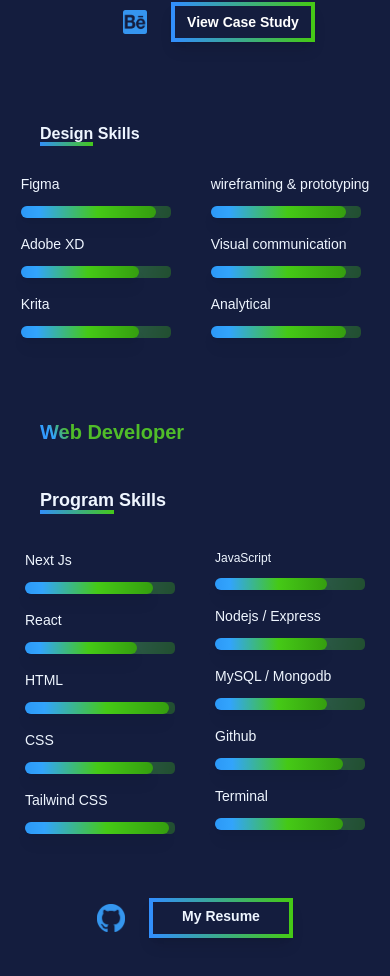
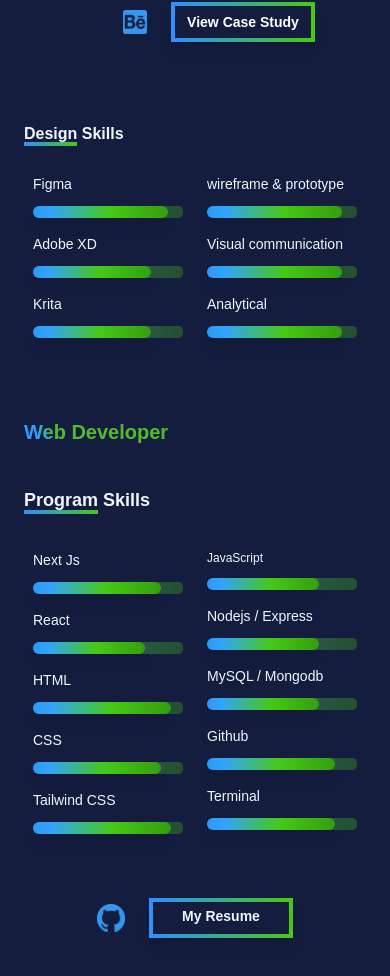
Before and after one commit to Asia-Dhahr/my-portfolio, a Next.js app: page /web-dev in a window 390 px wide. Shown: the part 1218-2194 px from the top of the page. Built offline with nearby package versions, Linux system fonts and the light colour scheme; what tailwind-scroll-behavior would draw is missing.

Commit message:
added scroll carousel

```diff
--- a/pages/biologist.js
+++ b/pages/biologist.js
@@ -69,7 +69,7 @@ const Biologist = () => {
                         </div>
                         <div className="snap-center shrink-0 relative">
                             <img className="shrink-0 w-80 h-44 sm:w-52 sm:h-32 md:h-48 md:w-64 lg:w-full lg:h-60  rounded-lg shadow-xl bg-[#787d61]" src="/p3/insect2.jpg" />
-                            <div className="absolute top-0 right-0 bottom-0 left-0 w-80 h-44 lg:w-full lg:h-60 md:h-48 md:w-64  sm:w-48 sm:h-32 overflow-hidden bg-fixed opacity-0 hover:opacity-20 transition duration-300 ease-in-out bg-yellow-400"></div>
+                            <div className="absolute top-0 right-0 bottom-0 left-0 w-80 h-44 lg:w-full lg:h-60 md:h-48 md:w-64 sm:w-52 sm:h-32 overflow-hidden bg-fixed opacity-0 hover:opacity-20 transition duration-300 ease-in-out bg-yellow-400"></div>
                         </div>
                         <div className=" snap-center shrink-0 relative">
                             <img className="shrink-0 w-64 h-56 sm:w-44 sm:h-[180px] md:h-[250px] md:w-52 lg:w-full lg:h-72  rounded-lg shadow-xl bg-[#787d61]" src="/p3/insect4.jpg" />
@@ -93,10 +93,10 @@ const Biologist = () => {
                     </div>
                     <div className="absolute top-0 p-4 pb-28 w-full h-full flex justify-between place-items-center z-10 lg:visible md:visible sm:invisible invisible">
                         <button onClick={() => { picsRef.current.scrollLeft = picsRef.current.scrollLeft - 300 }}>
-                            <ChevronLeftIcon className={`lg:text-[#848572] md:text-[#848572] lg:bg-[#E7E3C7] md:bg-[#E7E3C7] sm:text-transparent text-transparent rounded-full w-16 h-16 cursor-pointer lg:shadow md:shadow ${left ? 'visible' : 'invisible'}`} />
+                            <ChevronLeftIcon className={`lg:text-[#848572] md:text-[#848572] lg:bg-[#E7E3C7] md:bg-[#E7E3C7] sm:text-transparent rounded-full lg:w-16 lg:h-16 md:w-16 md:h-16 sm:w-1 sm:h-1 w-1 h-1 cursor-pointer lg:shadow md:shadow ${left ? 'visible' : 'invisible'}`} />
                         </button>
                         <button onClick={() => { picsRef.current.scrollLeft = picsRef.current.scrollLeft + 300 }}>
-                            <ChevronRightIcon className={`lg:text-[#848572] md:text-[#848572]  lg:bg-[#E7E3C7] md:bg-[#E7E3C7] sm:text-transparent text-transparent rounded-full w-16 h-16 cursor-pointer lg:shadow md:shadow ${right ? 'visible' : 'invisible'}`} />
+                            <ChevronRightIcon className={`lg:text-[#848572] md:text-[#848572]  lg:bg-[#E7E3C7] md:bg-[#E7E3C7] sm:text-transparent text-transparent rounded-full lg:w-16 lg:h-16 md:w-16 md:h-16 sm:w-1 sm:h-1 w-1 h-1 cursor-pointer lg:shadow md:shadow ${right ? 'visible' : 'invisible'}`} />
                         </button>
                     </div>
 
--- a/pages/web-dev.js
+++ b/pages/web-dev.js
@@ -32,7 +32,7 @@ const WebDeveloper = () => {
                 {/* <div className="flex justify-start items-start">
                     <div className="absolute lg:visible md:visible sm:visible invisible " ><img src="web/design.png" className="mandala lg:w-64 lg:h-64 md:w-44 md:h-44 sm:w-40 sm:h-40 h-20  animate-spin" /></div>
                 </div> */}
-                <div className="flex justify-center place-items-center text-white mx-4 md:pt-20 sm:pt-20 pt-20">
+                <div className="flex justify-center place-items-center text-white mx-4 md:pt-28 sm:pt-20 pt-20">
                     <div className="lg:flex md:flex sm:flex grid justify-center place-items-center lg:gap-36 md:gap-10 sm:gap-5 gap-5 mt-0 sm:mx-3">
                         <section className="text-blue-50 lg:w-1/4 md:w-2/5 sm:w-80 w-3/4  ">
                             <div className="ux lg:mb-20 md:mb-10 sm:mb-10 mb-7">
@@ -46,7 +46,7 @@ const WebDeveloper = () => {
                         </section>
                         <section className="">
                             <div className="span border-4 ">
-                                <a href="https://www.behance.net/gallery/134480207/Furniture-shop"><img className="lg:h-80 md:h-64 sm:h-40 h-44 object-contain p-1" src="web/furnilax.jpg" /></a>
+                                <a href="https://www.behance.net/gallery/134480207/Furniture-shop"><img className="lg:h-80 md:h-56 sm:h-40 h-44 object-contain p-1" src="web/furnilax.jpg" /></a>
                             </div>
                             <div className="flex justify-end items-center text-center mt-5 gap-6 ">
                                 <a className="transform motion-safe:hover:scale-125 transition ease-in-out delay-250" href="https://www.behance.net/elysiumelys"><img className="lg:h-8 lg:w-8 md:h-8 md:w-8 sm:h-6 sm:w-6 h-6 w-6" src="web/behance.png" /></a>
@@ -57,11 +57,11 @@ const WebDeveloper = () => {
                 </div>
                 <div className="flex justify-center">
                     <section className="lg:w-2/3 md:w-full sm:w-full w-full lg:mt-10 md:mt-10 sm:mt-10 mt-20 lg:mb-14 md:mb-14 sm:mb-7 mb-7">
-                        <h1 className="lg:mx-12 md:mx-10 sm:mx-6 mx-10 text-blue-50 border-b-3 lg:text-xl md:text-xl sm:text-base text-base font-semibold "><span className="span">Design</span> Skills</h1>
+                        <h1 className="lg:mx-12 md:mx-10 sm:mx-6 mx-6 text-blue-50 border-b-3 lg:text-xl md:text-xl sm:text-base text-base font-semibold "><span className="span">Design</span> Skills</h1>
                     </section>
                 </div>
-                <div className="flex justify-center mx-2">
-                    <div className="flex flex-rows lg:gap-20 md:gap-4 sm:gap-0 gap-0 w-4/6 place-content-center ">
+                <div className="flex justify-center mx-2 ">
+                    <div className="flex flex-rows lg:gap-20 md:gap-4 sm:gap-0 gap-6 w-fit place-content-center ">
                         <section className="flex flex-col lg:gap-6 md:gap-6 sm:gap-6 gap-4">
                             <div className=" display-block text-blue-50">
                                 <h1 className="mb-3 font-base lg:text-lg md:text-base sm:text-sm text-sm">Figma</h1>
@@ -82,20 +82,20 @@ const WebDeveloper = () => {
                                 </div>
                             </div>
                         </section>
-                        <section className="flex flex-col lg:gap-6 md:gap-6 sm:gap-6 gap-4">
-                            <div className=" display-block text-blue-50 lg:ml-0 md:ml-10 sm:ml-10 ml-10 whitespace-nowrap">
-                                <h1 className="mb-3 font-base lg:text-lg md:text-base sm:text-sm text-sm whitespace-nowrap">wireframing & prototyping</h1>
+                        <section className="flex flex-col lg:gap-6 md:gap-6 sm:gap-6 gap-4 ">
+                            <div className=" display-block text-blue-50 lg:ml-0 md:ml-10 sm:ml-10 whitespace-nowrap">
+                                <h1 className="mb-3 font-base lg:text-lg md:text-base sm:text-sm text-sm whitespace-nowrap">wireframe & prototype</h1>
                                 <div className="bg-[url('/web/opacity.png')] bg-no-repeat bg-cover lg:w-96 md:w-72 sm:w-60 w-[150px] lg:h-4 md:h-4 sm:h-3 h-3  rounded-r-xl rounded-l-2xl ">
                                     <div className="rate lg:w-11/12 md:w-64 sm:w-[220px] w-[135px] lg:h-4 md:h-4 sm:h-3 h-3 bg-green-400 rounded-r-full rounded-l-full shadow-lg hover:shadow-green-400/50 hover:text-green-300 transition duration-300"></div>
                                 </div>
                             </div>
-                            <div className=" display-block text-blue-50 lg:ml-0 md:ml-10 sm:ml-10 ml-10">
+                            <div className=" display-block text-blue-50 lg:ml-0 md:ml-10 sm:ml-10 ml-">
                                 <h1 className="mb-3 font-base lg:text-lg md:text-base sm:text-sm text-sm">Visual communication</h1>
                                 <div className="bg-[url('/web/opacity.png')] bg-no-repeat bg-cover lg:w-96 md:w-72 sm:w-60 w-[150px] lg:h-4 md:h-4 sm:h-3 h-3  rounded-r-xl rounded-l-2xl ">
                                     <div className="rate lg:w-80 md:w-64 sm:w-56 w-[135px] lg:h-4 md:h-4 sm:h-3 h-3 bg-green-400 rounded-r-full rounded-l-full shadow-lg hover:shadow-green-400/50 hover:text-green-300 transition duration-300"></div>
                                 </div>
                             </div>
-                            <div className=" display-block text-blue-50 lg:ml-0 md:ml-10 sm:ml-10 ml-10">
+                            <div className=" display-block text-blue-50 lg:ml-0 md:ml-10 sm:ml-10 ml-">
                                 <h1 className="mb-3 font-base lg:text-lg md:text-base sm:text-sm text-sm">Analytical</h1>
                                 <div className="bg-[url('/web/opacity.png')] bg-no-repeat bg-cover lg:w-96 md:w-72 sm:w-60 w-[150px] lg:h-4 md:h-4 sm:h-3 h-3  rounded-r-xl rounded-l-2xl ">
                                     <div className="rate lg:w-72 md:w-52 sm:w-52 w-[135px] lg:h-4 md:h-4 sm:h-3 h-3 bg-green-400 rounded-r-full rounded-l-full shadow-lg hover:shadow-green-400/50 hover:text-green-300 transition duration-300"></div>
@@ -110,70 +110,70 @@ const WebDeveloper = () => {
             <div className="h-[700px] md:h-[770px] lg:h-screen bg-cover bg-scroll bg-no-repeat bg-center lg:bg-[url('/web/p3.png')] sm:bg-[url('/web/p3-3.png')] md:bg-[url('/web/p3-2.png')] bg-[url('/web/p3.png')] ">
                 <div className="flex justify-center">
                     <section className="lg:w-2/3 md:w-full sm:w-full w-full lg:mt-20 md:mt-20 sm:mt-14 mt-20 lg:mb-12 md:mb-8 sm:mb-7 mb-7">
-                        <h1 className="wd lg:mx-12 md:mx-10 sm:mx-6 mx-10 text-blue-50 border-b-3 font-semibold lg:text-2xl md:text-2xl sm:text-xl text-xl">Web Developer</h1>
-                        <h2 className="lg:mx-12 md:mx-10 sm:mx-6 mx-10 text-blue-50 border-b-3 lg:text-xl md:text-xl sm:text-base text-lg  font-semibold lg:mt-8 md:mt-8 sm:mt-8 mt-10"><span className="span">Program</span> Skills</h2>
+                        <h1 className="wd lg:mx-12 md:mx-10 sm:mx-6 mx-6 text-blue-50 border-b-3 font-semibold lg:text-2xl md:text-2xl sm:text-xl text-xl">Web Developer</h1>
+                        <h2 className="lg:mx-12 md:mx-10 sm:mx-6 mx-6 text-blue-50 border-b-3 lg:text-xl md:text-xl sm:text-base text-lg  font-semibold lg:mt-8 md:mt-8 sm:mt-8 mt-10"><span className="span">Program</span> Skills</h2>
                     </section>
                 </div>
                 <div className="flex justify-center mt-2">
-                    <div className="flex flex-rows lg:gap-20 md:gap-4 sm:gap-0 gap-0 w-4/6 place-content-center ">
+                    <div className="flex flex-rows lg:gap-20 md:gap-4 sm:gap-0 gap-6 w-fit place-content-center ">
                         <section className="flex flex-col lg:gap-6 md:gap-6 sm:gap-6 gap-4">
-                            <div className=" display-block text-blue-50 lg:ml-0 md:ml-10 sm:ml-0 ml-0">
+                            <div className=" display-block text-blue-50 lg:ml-0 md:ml-10 sm:ml-0 ">
                                 <h1 className="mb-3 font-base lg:text-lg md:text-base sm:text-sm text-sm">Next Js</h1>
                                 <div className="bg-[url('/web/opacity.png')] bg-no-repeat bg-cover lg:w-96 md:w-72 sm:w-60 w-[150px] lg:h-4 md:h-4 sm:h-3 h-3 rounded-r-xl rounded-l-2xl ">
                                     <div className="rate lg:w-80 md:w-64 sm:w-52 w-32 lg:h-4 md:h-4 sm:h-3 h-3 bg-green-400 rounded-r-full rounded-l-full shadow-lg hover:shadow-green-400/50 hover:text-green-300 transition duration-300"></div>
                                 </div>
                             </div>
-                            <div className=" display-block text-blue-50 lg:ml-0 md:ml-10 sm:ml-0 ml-0">
+                            <div className=" display-block text-blue-50 lg:ml-0 md:ml-10 sm:ml-0 ">
                                 <h1 className="mb-3 font-base lg:text-lg md:text-base sm:text-sm text-sm">React</h1>
                                 <div className="bg-[url('/web/opacity.png')] bg-no-repeat bg-cover lg:w-96 md:w-72 sm:w-60 w-[150px] lg:h-4 md:h-4 sm:h-3 h-3  rounded-r-xl rounded-l-2xl ">
                                     <div className="rate lg:w-[280px] md:w-52 sm:w-44 w-28 lg:h-4 md:h-4 sm:h-3 h-3 bg-green-400 rounded-r-full rounded-l-full shadow-lg hover:shadow-green-400/50 hover:text-green-300 transition duration-300"></div>
                                 </div>
                             </div>
-                            <div className=" display-block text-blue-50 lg:ml-0 md:ml-10 sm:ml-0 ml-0">
+                            <div className=" display-block text-blue-50 lg:ml-0 md:ml-10 sm:ml-0 ">
                                 <h1 className="mb-3 font-base lg:text-lg md:text-base sm:text-sm text-sm">HTML</h1>
                                 <div className="bg-[url('/web/opacity.png')] bg-no-repeat bg-cover lg:w-96 md:w-72 sm:w-60 w-[150px] lg:h-4 md:h-4 sm:h-3 h-3  rounded-r-xl rounded-l-2xl ">
-                                    <div className="rate lg:w-[350px] md:w-64 sm:w-56 w-36 lg:h-4 md:h-4 sm:h-3 h-3 bg-green-400 rounded-r-full rounded-l-full shadow-lg hover:shadow-green-400/50 hover:text-green-300 transition duration-300"></div>
+                                    <div className="rate lg:w-[350px] md:w-64 sm:w-56 w-[138px] lg:h-4 md:h-4 sm:h-3 h-3 bg-green-400 rounded-r-full rounded-l-full shadow-lg hover:shadow-green-400/50 hover:text-green-300 transition duration-300"></div>
                                 </div>
                             </div>
-                            <div className=" display-block text-blue-50 lg:ml-0 md:ml-10 sm:ml-0 ml-0">
+                            <div className=" display-block text-blue-50 lg:ml-0 md:ml-10 sm:ml-0 ">
                                 <h1 className="mb-3 font-base lg:text-lg md:text-base sm:text-sm text-sm">CSS</h1>
                                 <div className="bg-[url('/web/opacity.png')] bg-no-repeat bg-cover lg:w-96 md:w-72 sm:w-60 w-[150px] lg:h-4 md:h-4 sm:h-3 h-3 rounded-r-xl rounded-l-2xl ">
                                     <div className="rate lg:w-[280px] md:w-56 sm:w-44 w-32 lg:h-4 md:h-4 sm:h-3 h-3 bg-green-400 rounded-r-full rounded-l-full shadow-lg hover:shadow-green-400/50 hover:text-green-300 transition duration-300"></div>
                                 </div>
                             </div>
-                            <div className=" display-block text-blue-50 lg:ml-0 md:ml-10 sm:ml-0 ml-0">
+                            <div className=" display-block text-blue-50 lg:ml-0 md:ml-10 sm:ml-0">
                                 <h1 className="mb-3 font-base lg:text-lg md:text-base sm:text-sm text-sm">Tailwind CSS</h1>
                                 <div className="bg-[url('/web/opacity.png')] bg-no-repeat bg-cover lg:w-96 md:w-72 sm:w-60 w-[150px] lg:h-4 md:h-4 sm:h-3 h-3  rounded-r-xl rounded-l-2xl ">
-                                    <div className="rate lg:w-80 md:w-64 sm:w-56 w-36 lg:h-4 md:h-4 sm:h-3 h-3 bg-green-400 rounded-r-full rounded-l-full shadow-lg hover:shadow-green-400/50 hover:text-green-300 transition duration-300"></div>
+                                    <div className="rate lg:w-80 md:w-64 sm:w-56 w-[138px] lg:h-4 md:h-4 sm:h-3 h-3 bg-green-400 rounded-r-full rounded-l-full shadow-lg hover:shadow-green-400/50 hover:text-green-300 transition duration-300"></div>
                                 </div>
                             </div>
                         </section>
                         <section className="flex flex-col lg:gap-6 md:gap-6 sm:gap-6 gap-4">
-                            <div className=" display-block text-blue-50 lg:ml-0 md:ml-10 sm:ml-10 ml-10">
+                            <div className=" display-block text-blue-50 lg:ml-0 md:ml-10 sm:ml-10">
                                 <h1 className="mb-3 font-base lg:text-lg md:text-base sm:text-sm text-xs">JavaScript</h1>
                                 <div className="bg-[url('/web/opacity.png')] bg-no-repeat bg-cover lg:w-96 md:w-72 sm:w-60 w-[150px] lg:h-4 md:h-4 sm:h-3 h-3  rounded-r-xl rounded-l-2xl ">
                                     <div className="rate lg:w-[280px] md:w-52 sm:w-52 w-28 lg:h-4 md:h-4 sm:h-3 h-3 bg-green-400 rounded-r-full rounded-l-full shadow-lg hover:shadow-green-400/50 hover:text-green-300 transition duration-300"></div>
                                 </div>
                             </div>
-                            <div className=" display-block text-blue-50 lg:ml-0 md:ml-10 sm:ml-10 ml-10">
+                            <div className=" display-block text-blue-50 lg:ml-0 md:ml-10 sm:ml-10">
                                 <h1 className="mb-3 font-base lg:text-lg md:text-base sm:text-sm text-sm">Nodejs / Express</h1>
                                 <div className="bg-[url('/web/opacity.png')] bg-no-repeat bg-cover lg:w-96 md:w-72 sm:w-60 w-[150px] lg:h-4 md:h-4 sm:h-3 h-3 rounded-r-xl rounded-l-2xl ">
                                     <div className="rate lg:w-52 md:w-56 sm:w-44 w-28 lg:h-4 md:h-4 sm:h-3 h-3 bg-green-400 rounded-r-full rounded-l-full shadow-lg hover:shadow-green-400/50 hover:text-green-300 transition duration-300"></div>
                                 </div>
                             </div>
-                            <div className=" display-block text-blue-50 lg:ml-0 md:ml-10 sm:ml-10 ml-10">
+                            <div className=" display-block text-blue-50 lg:ml-0 md:ml-10 sm:ml-10">
                                 <h1 className="mb-3 font-base lg:text-lg md:text-base sm:text-sm text-sm">MySQL / Mongodb</h1>
                                 <div className="bg-[url('/web/opacity.png')] bg-no-repeat bg-cover lg:w-96 md:w-72 sm:w-60 w-[150px] lg:h-4 md:h-4 sm:h-3 h-3  rounded-r-xl rounded-l-2xl ">
                                     <div className="rate lg:w-56 md:w-52 sm:w-44 w-28 lg:h-4 md:h-4 sm:h-3 h-3 bg-green-400 rounded-r-full rounded-l-full shadow-lg hover:shadow-green-400/50 hover:text-green-300 transition duration-300"></div>
                                 </div>
                             </div>
-                            <div className=" display-block text-blue-50 lg:ml-0 md:ml-10 sm:ml-10 ml-10">
+                            <div className=" display-block text-blue-50 lg:ml-0 md:ml-10 sm:ml-10">
                                 <h1 className="mb-3 font-base lg:text-lg md:text-base sm:text-sm text-sm">Github</h1>
                                 <div className="bg-[url('/web/opacity.png')] bg-no-repeat bg-cover lg:w-96 md:w-72 sm:w-60 w-[150px] lg:h-4 md:h-4 sm:h-3 h-3  rounded-r-xl rounded-l-2xl ">
                                     <div className="rate lg:w-72 md:w-60 sm:w-[210px] w-32 lg:h-4 md:h-4 sm:h-3 h-3 bg-green-400 rounded-r-full rounded-l-full shadow-lg hover:shadow-green-400/50 hover:text-green-300 transition duration-300"></div>
                                 </div>
                             </div>
-                            <div className=" display-block text-blue-50 lg:ml-0 md:ml-10 sm:ml-10 ml-10">
+                            <div className=" display-block text-blue-50 lg:ml-0 md:ml-10 sm:ml-10">
                                 <h1 className="mb-3 font-base lg:text-lg md:text-base sm:text-sm text-sm">Terminal</h1>
                                 <div className="bg-[url('/web/opacity.png')] bg-no-repeat bg-cover lg:w-96 md:w-72 sm:w-60 w-[150px] lg:h-4 md:h-4 sm:h-3 h-3  rounded-r-xl rounded-l-2xl ">
                                     <div className="rate lg:w-80 md:w-60 sm:w-[210px] w-32 lg:h-4 md:h-4 sm:h-3 h-3 bg-green-400 rounded-r-full rounded-l-full shadow-lg hover:shadow-green-400/50 hover:text-green-300 transition duration-300"></div>
```
